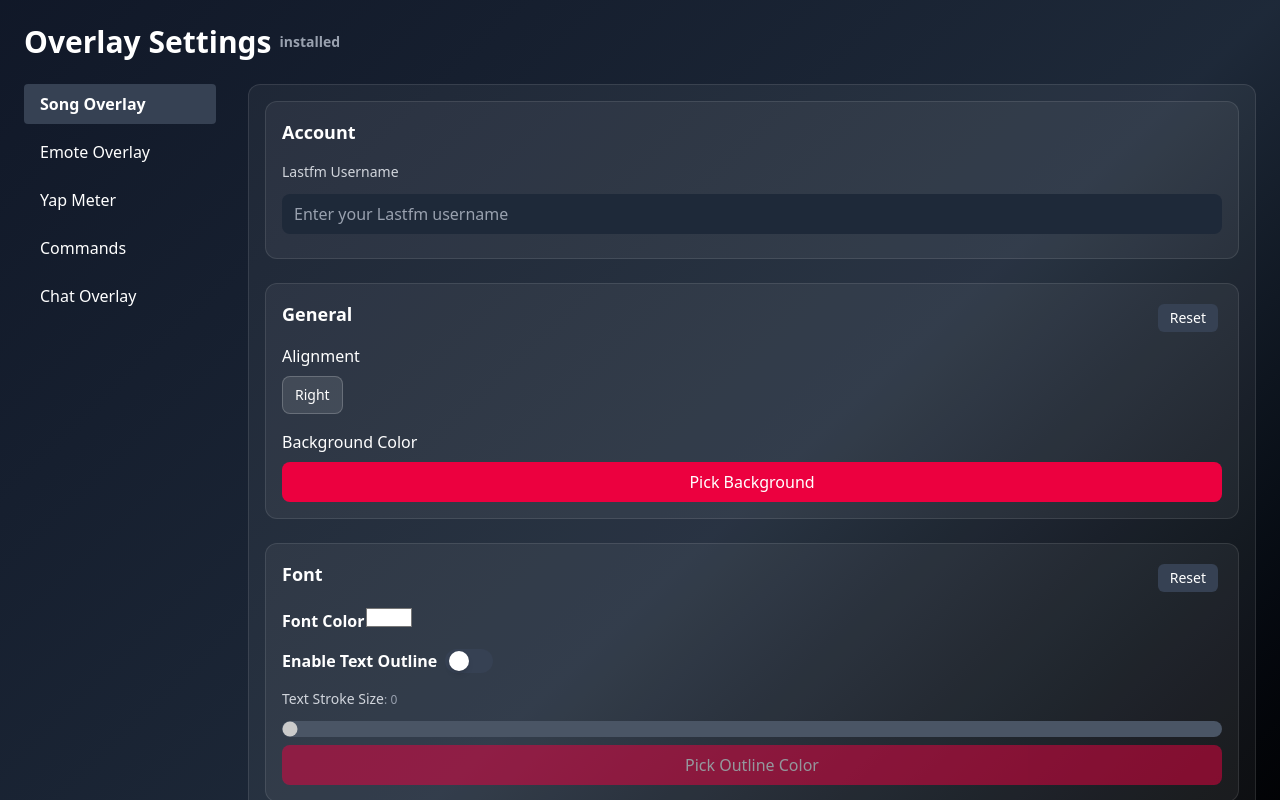
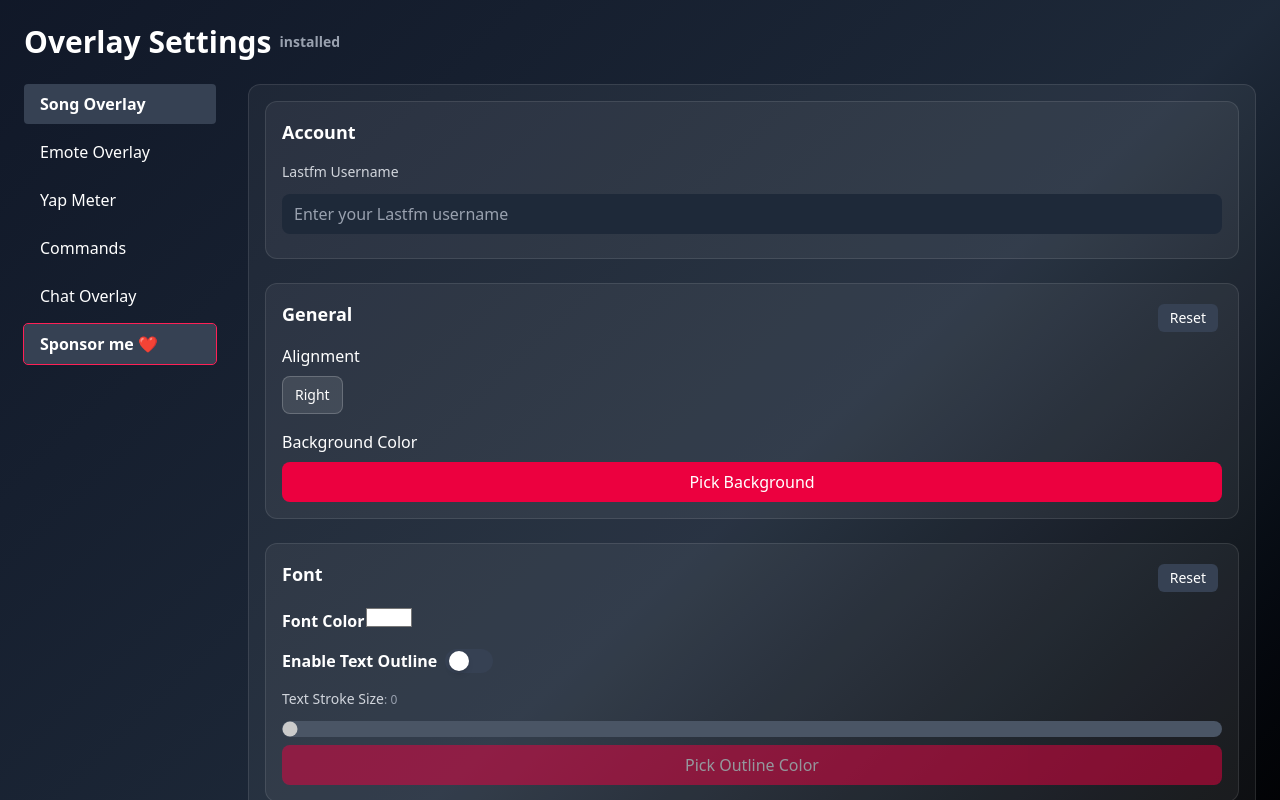
Before and after one commit to Fezalion/FezOverlay, a React (Vite) app: page / in a window 1280 px wide. Shown: the top 800 px of the page. Built offline with nearby package versions, Linux system fonts and the light colour scheme; no server answers.

Commit message:
feat: add sponsor message

```diff
--- a/src/components/Settings/Settings.jsx
+++ b/src/components/Settings/Settings.jsx
@@ -93,6 +93,14 @@ function Settings() {
                 </button>
               </li>
             ))}
+
+            <a
+              href="https://github.com/sponsors/Fezalion"
+              target="_blank"
+              className="w-full text-left px-4 py-2 rounded bg-gray-700 font-bold outline-1 outline-rose-500 hover:outline-rose-400 hover:scale-110"
+            >
+              Sponsor me ❤️
+            </a>
           </ul>
         </nav>
         {/* Main Content */}
```
